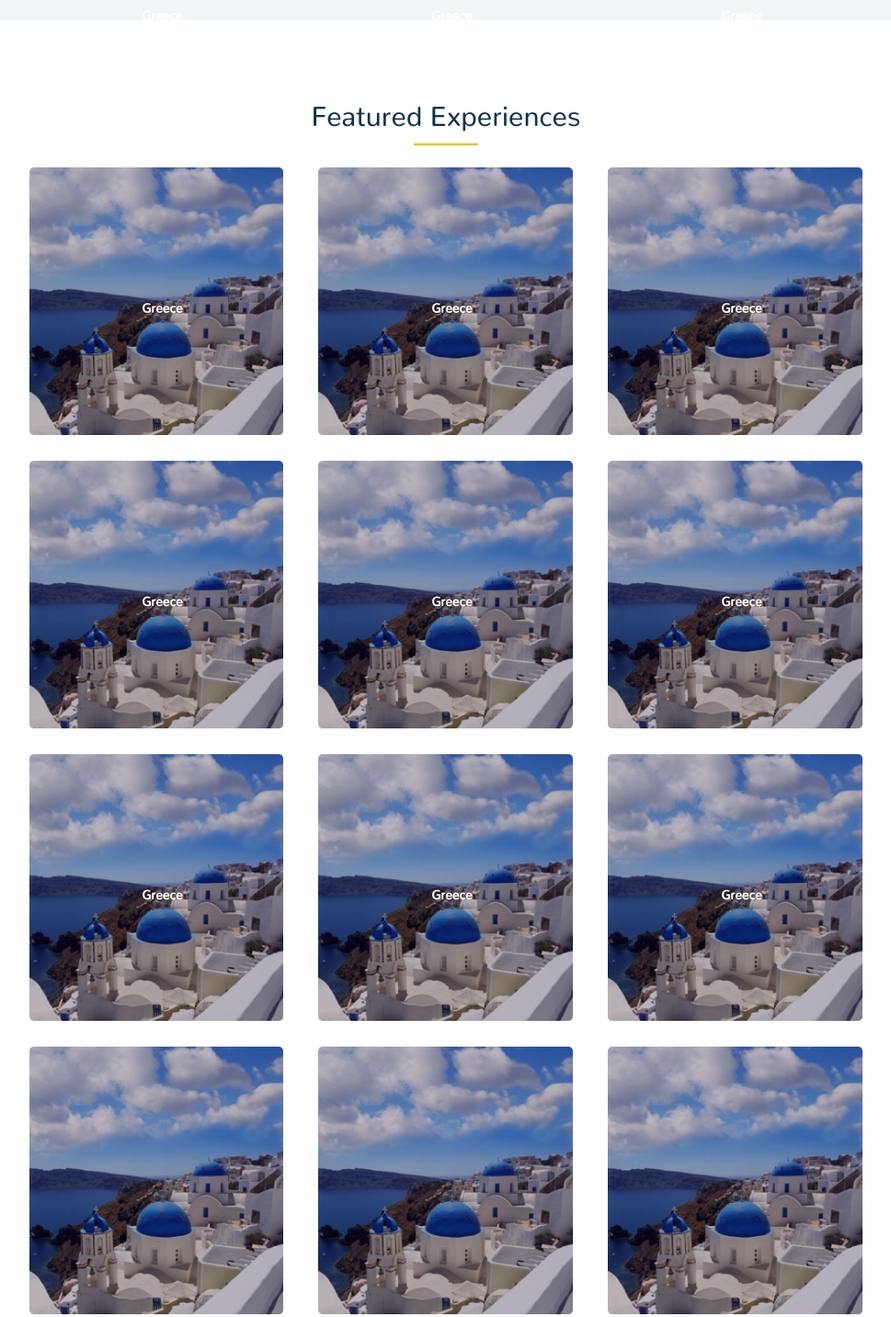
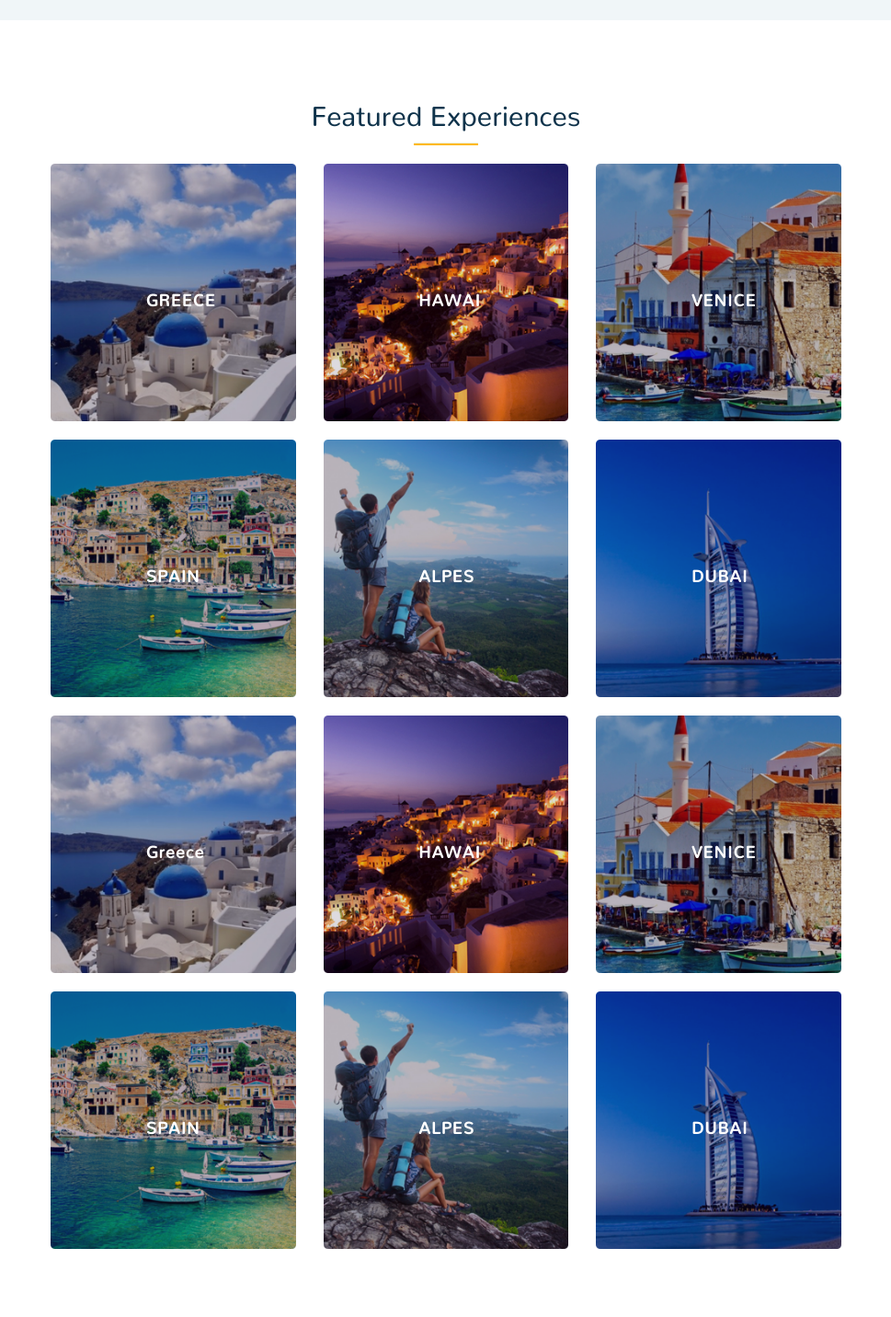
Before and after one commit to aman0x/Expre, a plain HTML site: page demo/index.html in a window 1280 px wide. Shown: the part 1198-2630 px from the top of the page at 92% size, without its empty margins (155-1124 px from the left). Drawn offline with Linux system fonts and the light colour scheme.

Commit message:
location images added

```diff
--- a/demo/css/custom.css
+++ b/demo/css/custom.css
@@ -1131,14 +1131,47 @@ footer .social-footer li:hover a {
 .featured .hero-feature{
 	border:0px ;
 }
+.featured .thumbnail{
+	padding: 0px;
+}
+.featured .thumbnail > span {
+	font-size: 18px;
+  font-weight: 900;
+  font-style: normal;
+  font-stretch: normal;
+  line-height: 1;
+  letter-spacing: 1.1px;
+  text-align: center;
+  color: #fff;
+  font-weight: bold;
+  left: 40%;
+  position: absolute;
+  top: 45%;
+}
 
-.featured .thumbnail > span {
-    color: #fff;
-    font-weight: bold;
-    left: 45%;
-    position: absolute;
-    top: -55%;
+.location-hover {
+		width: 295px;
+		height: 315px;
+		position: absolute;
+
+		top: 5px;
+		left: 25px;
+		opacity: 0;
+		overflow: visible;
+		border: 5px solid rgba(0,0,0,0.9);
+		box-sizing: border-box;
+		transition: all 0.4s ease-in-out;
+	}
+	/* overflow: hidden;
+.location-hover:hover {
+   opacity: 1;
+   border:100px solid rgba(0,0,0,0.7);
 }
+.location-hover:hover button {
+   opacity:1;
+   transition-delay: 0.3s;
+}*/
+
 .orhr span{
   background: #f0f6f8 none repeat scroll 0 0;
   border-radius: 16px;
--- a/demo/index.html
+++ b/demo/index.html
@@ -110,84 +110,122 @@
 					<h3 class="doge-blue ">Featured Experiences</h3>
 					<hr class="hr-border" />
 				</div>
-				<div class="row featured ">
-						<div class="col-lg-10 col-md-12  col-sm-12  col-lg-offset-1">
+				<div class="row featured col-lg-10  col-lg-offset-1">
+						<div class=" col-md-12  col-sm-12 ">
+							<div class="col-md-4 col-sm-6 hero-feature">
+								<div class="thumbnail">
+									<img src="img/location/greece.png" alt="">
+									<span>GREECE</span>
+								</div>
+								<div class="location-hover">
+										<button class="btn btn-yellow margintop30-m15">Read our Travel Blog</button>
+								</div>
+							</div>
+							<div class="col-md-4 col-sm-6 hero-feature">
+								<div class="thumbnail">
+									<img src="img/location/hawai.png" alt="">
+									<span>HAWAI</span>
+								</div>
+								<div class="location-hover">
+										<button class="btn btn-yellow margintop30-m15">Read our Travel Blog</button>
+								</div>
+							</div>
+							<div class="col-md-4 col-sm-6 hero-feature">
+								<div class="thumbnail">
+									<img src="img/location/venice.png" alt="">
+									<span>VENICE</span>
+								</div>
+								<div class="location-hover">
+									<button class="btn btn-yellow margintop30-m15">Read our Travel Blog</button>
+								</div>
+							</div>
+						</div>
+						<div class=" col-md-12  col-sm-12  ">
+							<div class="col-md-4 col-sm-6 hero-feature">
+								<div class="thumbnail">
+									<img src="img/location/spain.png" alt="">
+									<span>SPAIN</span>
+								</div>
+								<div class="location-hover">
+									<button class="btn btn-yellow margintop30-m15">Read our Travel Blog</button>
+								</div>
+							</div>
+							<div class="col-md-4 col-sm-6 hero-feature">
+								<div class="thumbnail">
+									<img src="img/location/alpes.png" alt="">
+									<span>ALPES</span>
+								</div>
+								<div class="location-hover">
+									<button class="btn btn-yellow margintop30-m15">Read our Travel Blog</button>
+								</div>
+							</div>
+							<div class="col-md-4 col-sm-6 hero-feature">
+								<div class="thumbnail">
+									<img src="img/location/dubai.png" alt="">
+									<span>DUBAI</span>
+								</div>
+								<div class="location-hover">
+									<button class="btn btn-yellow margintop30-m15">Read our Travel Blog</button>
+								</div>
+							</div>
+						</div>
+						<div class=" col-md-12  col-sm-12  ">
 							<div class="col-md-4 col-sm-6 hero-feature">
 								<div class="thumbnail">
 									<img src="img/location/greece.png" alt="">
 									<span>Greece</span>
 								</div>
-							</div>
-							<div class="col-md-4 col-sm-6 hero-feature">
-								<div class="thumbnail">
-									<img src="img/location/greece.png" alt="">
-									<span>Greece</span>
+								<div class="location-hover">
+									<button class="btn btn-yellow margintop30-m15">Read our Travel Blog</button>
 								</div>
 							</div>
 							<div class="col-md-4 col-sm-6 hero-feature">
 								<div class="thumbnail">
-									<img src="img/location/greece.png" alt="">
-									<span>Greece</span>
+									<img src="img/location/hawai.png" alt="">
+									<span>HAWAI</span>
 								</div>
-							</div>
-						</div>
-						<div class="col-lg-10 col-md-12  col-sm-12  col-lg-offset-1">
-							<div class="col-md-4 col-sm-6 hero-feature">
-								<div class="thumbnail">
-									<img src="img/location/greece.png" alt="">
-									<span>Greece</span>
+								<div class="location-hover">
+									<button class="btn btn-yellow margintop30-m15">Read our Travel Blog</button>
 								</div>
 							</div>
 							<div class="col-md-4 col-sm-6 hero-feature">
 								<div class="thumbnail">
-									<img src="img/location/greece.png" alt="">
-									<span>Greece</span>
+									<img src="img/location/venice.png" alt="">
+									<span>VENICE</span>
+								</div>
+								<div class="location-hover">
+									<button class="btn btn-yellow margintop30-m15">Read our Travel Blog</button>
+								</div>
+							</div>
+						</div>
+						<div class=" col-md-12  col-sm-12  ">
+							<div class="col-md-4 col-sm-6 hero-feature">
+								<div class="thumbnail">
+									<img src="img/location/spain.png" alt="">
+									<span>SPAIN</span>
+									<div class="instant-book">
+									</div>
+								</div>
+								<div class="location-hover">
+									<button class="btn btn-yellow margintop30-m15">Read our Travel Blog</button>
 								</div>
 							</div>
 							<div class="col-md-4 col-sm-6 hero-feature">
 								<div class="thumbnail">
-									<img src="img/location/greece.png" alt="">
-									<span>Greece</span>
+									<img src="img/location/alpes.png" alt="">
+									<span>ALPES</span>
 								</div>
-							</div>
-						</div>
-						<div class="col-lg-10 col-md-12  col-sm-12  col-lg-offset-1">
-							<div class="col-md-4 col-sm-6 hero-feature">
-								<div class="thumbnail">
-									<img src="img/location/greece.png" alt="">
-									<span>Greece</span>
+								<div class="location-hover">
+									<button class="btn btn-yellow margintop30-m15">Read our Travel Blog</button>
 								</div>
 							</div>
 							<div class="col-md-4 col-sm-6 hero-feature">
 								<div class="thumbnail">
-									<img src="img/location/greece.png" alt="">
-									<span>Greece</span>
+									<img src="img/location/dubai.png" alt="">
+									<span>DUBAI</span>
 								</div>
-							</div>
-							<div class="col-md-4 col-sm-6 hero-feature">
-								<div class="thumbnail">
-									<img src="img/location/greece.png" alt="">
-									<span>Greece</span>
-								</div>
-							</div>
-						</div>
-						<div class="col-lg-10 col-md-12  col-sm-12  col-lg-offset-1">
-							<div class="col-md-4 col-sm-6 hero-feature">
-								<div class="thumbnail">
-									<img src="img/location/greece.png" alt="">
-									<span>Greece</span>
-								</div>
-							</div>
-							<div class="col-md-4 col-sm-6 hero-feature">
-								<div class="thumbnail">
-									<img src="img/location/greece.png" alt="">
-									<span>Greece</span>
-								</div>
-							</div>
-							<div class="col-md-4 col-sm-6 hero-feature">
-								<div class="thumbnail">
-									<img src="img/location/greece.png" alt="">
-									<span>Greece</span>
+								<div class="location-hover">
+									<button class="btn btn-yellow margintop30-m15">Read our Travel Blog</button>
 								</div>
 							</div>
 						</div>
```
Also changed, not shown: demo/img/location/alpes.png (added), demo/img/location/dubai.png (added), demo/img/location/hawai.png (added), demo/img/location/spain.png (added), demo/img/location/venice.png (added).
